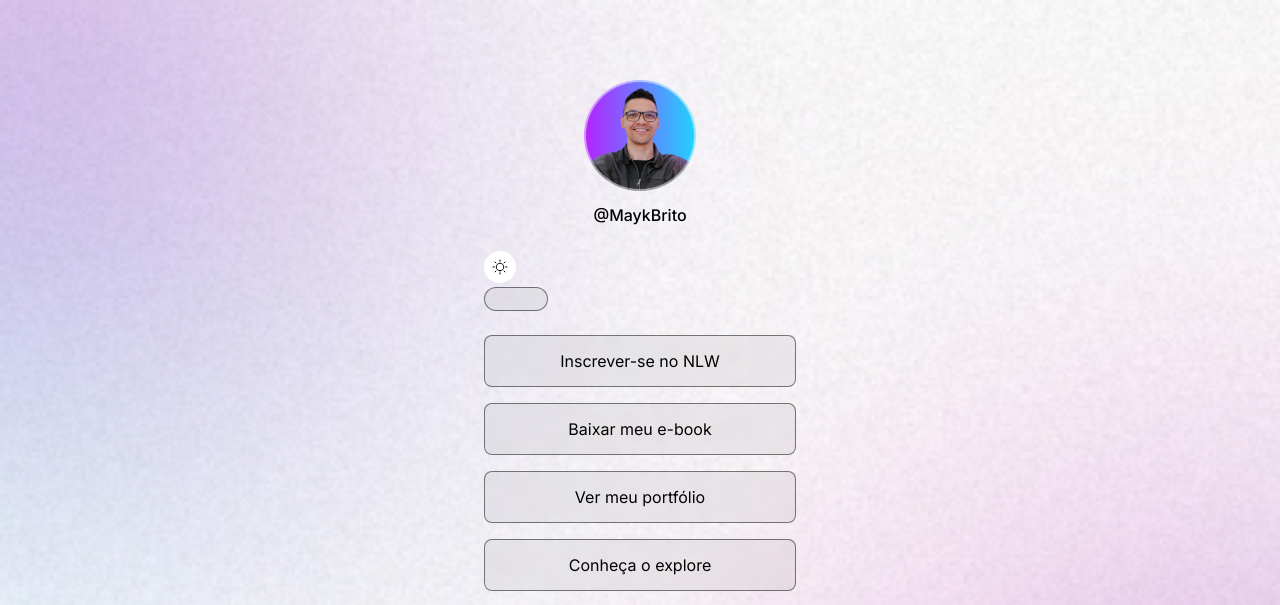
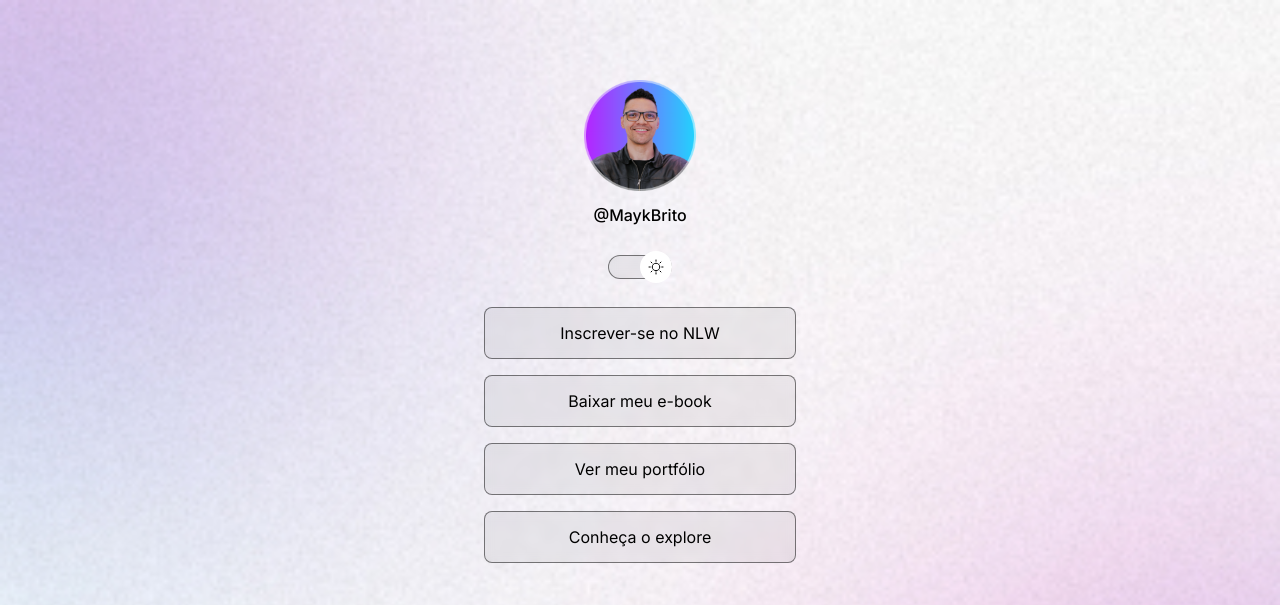
Before and after one commit to juninho-Oliveira/Rocketseat, a plain HTML site: page index.html in a window 1280 px wide. Shown: the top 605 px of the page. Drawn offline with nearby package versions, Linux system fonts and the light colour scheme.

Commit message:
finalizando projeto

```diff
--- a/index.html
+++ b/index.html
@@ -19,7 +19,7 @@
             <p>@MaykBrito</p>
         </div>
 
-        <div class="switch">
+        <div id="switch" onclick="toggleMode()">
             <button></button>
             <span></span>
         </div>
@@ -49,6 +49,8 @@
 
     <script type="module" src="https://unpkg.com/ionicons@7.1.0/dist/ionicons/ionicons.esm.js"></script>
     <script nomodule src="https://unpkg.com/ionicons@7.1.0/dist/ionicons/ionicons.js"></script>
+
+    <script src="/script.js"></script>
 </body>
 
 </html>
--- /dev/null
+++ b/script.js
@@ -0,0 +1,14 @@
+function toggleMode () {
+    const html = document.documentElement
+    html.classList.toggle('light')
+
+    const img = document.querySelector("#profile img")
+
+    if(html.classList.contains('light')) {
+        img.setAttribute('src', '/assets/avatar-light.png')
+    } else {
+        img.setAttribute('src', '/assets/avatar.png')
+    }
+
+
+}
--- a/style.css
+++ b/style.css
@@ -60,16 +60,34 @@ body {
     line-height: 24px;
     margin-top: 8px;
 }
+#switch {
+    position: relative;
+    width: 64px;
 
-.switch button {
+    margin: 4px auto;
+}
+
+#switch button {
     width: 32px;
     height: 32px;
     background: white  var(--switch-bg-url) no-repeat center;
     border: 0;
     border-radius: 50%;
+
+    position: absolute;
+    left: 0;
+    top: 50%;
+    z-index: 1;
+    transform: translateY(-50%);
+
 }
 
-.switch span {
+.light #switch button {
+    right: 0;
+    left: initial;
+}
+
+#switch span {
     display: block;
     width: 64px;
     height: 24px;
@@ -80,8 +98,6 @@ body {
     -webkit-backdrop-filter: blur(4px);
     border-radius: 9999px;
 }
-
-
 
 
 ul {
```
